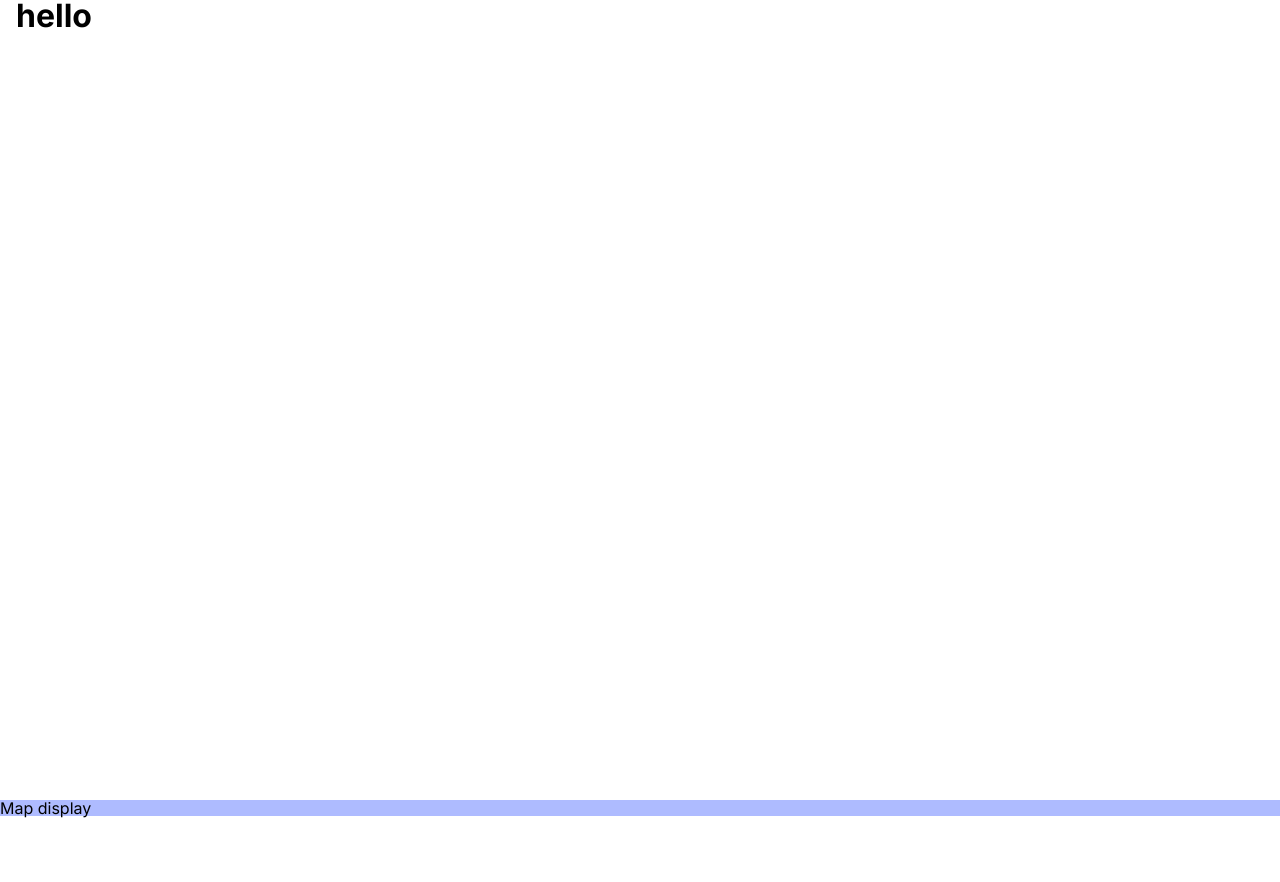
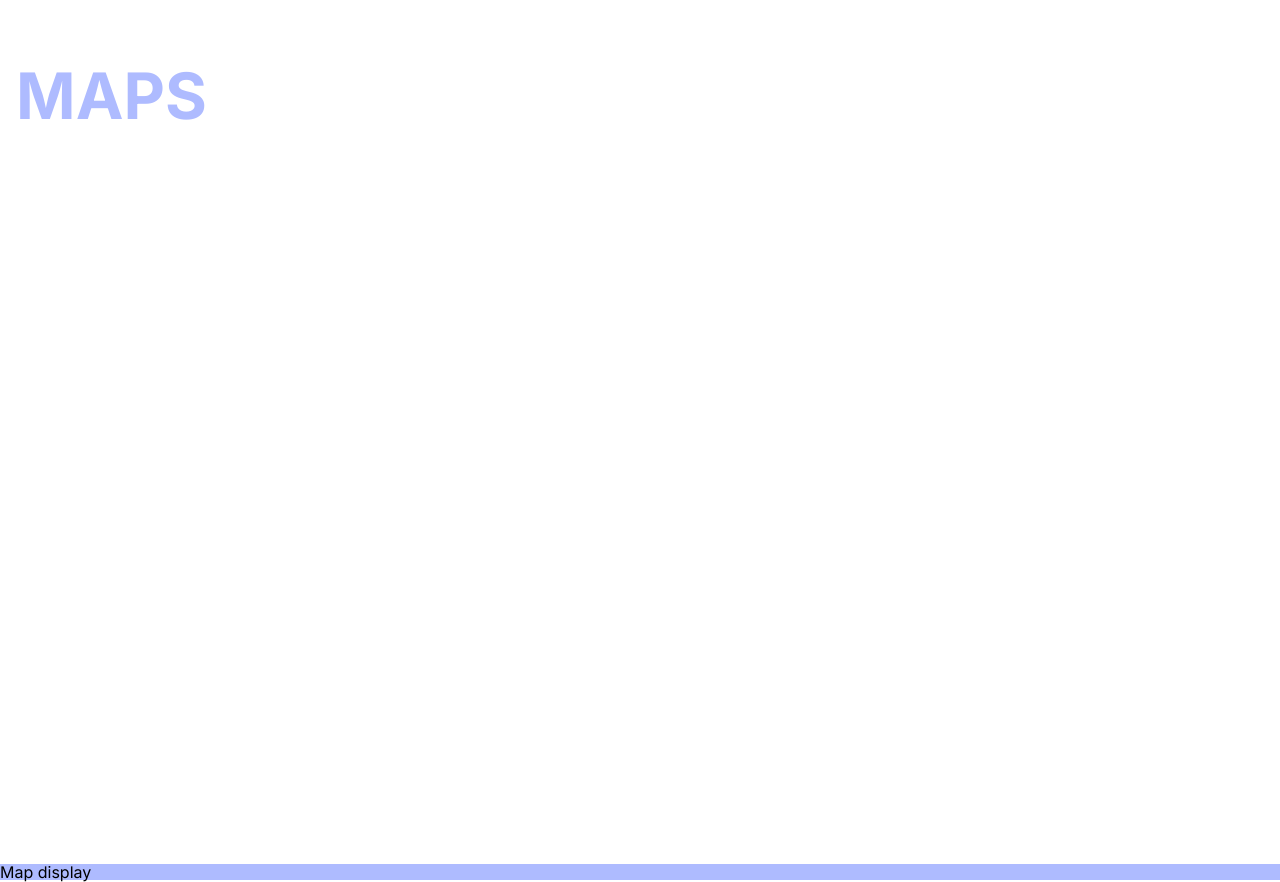
Before and after one commit to Kamil-Budzik/Maps, a React (Create React App) app: page /map in a window 1280 px wide. Before the commit the page ends 818 px from the top, so only its background shows below. Built offline with nearby package versions, Linux system fonts and the light colour scheme.

Commit message:
chore: Add Title component

```diff
--- /dev/null
+++ b/src/components/Title/Title.tsx
@@ -0,0 +1,13 @@
+import styled from 'styled-components';
+
+const Wrapper = styled.h1`
+  font-size: 4rem;
+  font-weight: bold;
+  color: ${({ theme }) => theme.colors.primary};
+  margin: 1em 0;
+  text-transform: uppercase;
+`;
+
+const Title = () => <Wrapper>Maps</Wrapper>;
+
+export default Title;
--- a/src/containers/Sidebar/index.tsx
+++ b/src/containers/Sidebar/index.tsx
@@ -1,11 +1,12 @@
 import React from 'react';
 
 import { Wrapper } from './Sidebar.styles';
+import Title from '../../components/Title/Title';
 
 const Sidebar = () => {
   return (
     <Wrapper>
-      <h1>hello</h1>
+      <Title />
     </Wrapper>
   );
 };
```
